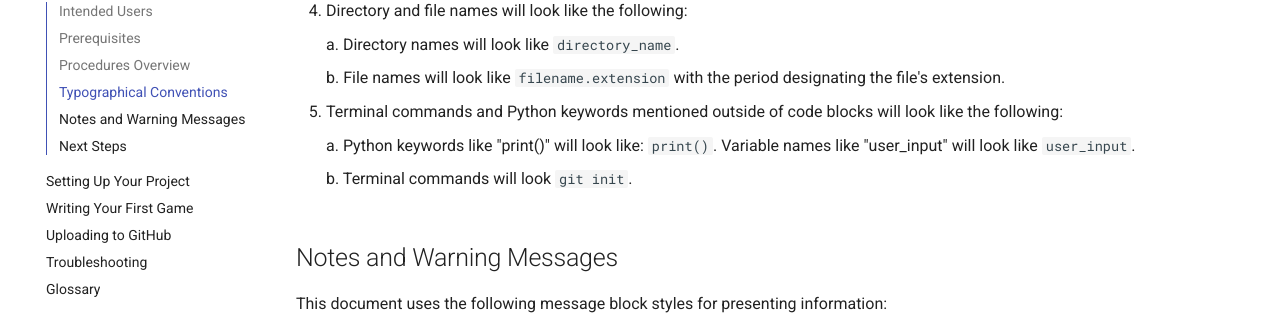
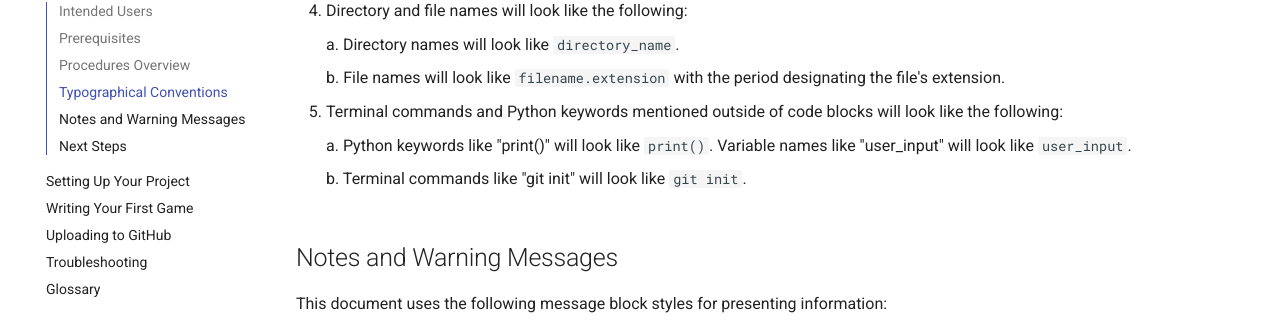
Before and after one commit to Beijzum/beijzum.github.io, an MkDocs documentation site: the page built from docs/index.md, in a window 1280 px wide and 900 px high, scrolled down 1677 px. Shown: the part 124-453 px from the top of the window. Built offline with MkDocs 1.6.1 and Material for MkDocs 9.7.7, drawn with Linux system fonts in a browser that asks for light colours; emoji names are drawn with the system emoji font; comment, search, counter and statistics services are not loaded.

Commit message:
ADD small changes to intro

```diff
--- a/docs/index.md
+++ b/docs/index.md
@@ -73,9 +73,9 @@ This document uses the following style for presenting information:
 
 5. Terminal commands and Python keywords mentioned outside of code blocks will look like the following:
 
-    a. Python keywords like "print()" will look like: `print()`. Variable names like "user_input" will look like `user_input`.
+    a. Python keywords like "print()" will look like `print()`. Variable names like "user_input" will look like `user_input`.
 
-    b. Terminal commands will look `git init`.
+    b. Terminal commands like "git init" will look like `git init`.
 
 ## Notes and Warning Messages
 
```
